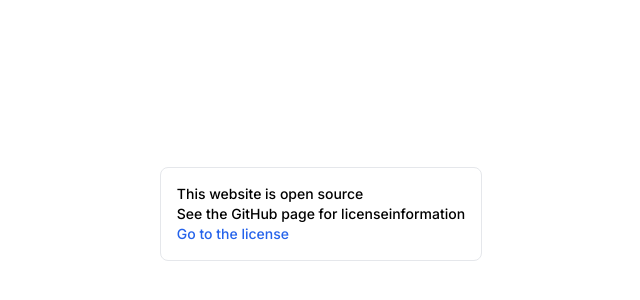
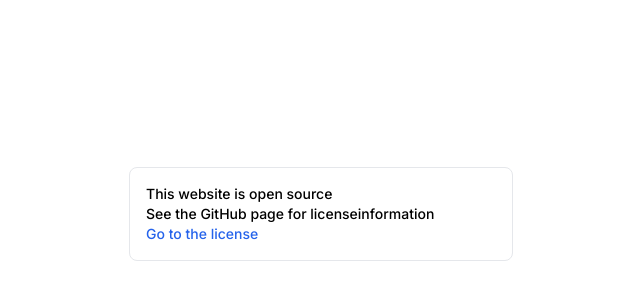
Before and after one commit to minagishl/google-account-permission-handler, a Next.js app: page /license in a window 1280 px wide. Shown: the part 186-486 px from the top of the page, without its empty margins (319-959 px from the left). Built offline with nearby package versions, Linux system fonts and the light colour scheme.

Commit message:
Change display size

```diff
--- a/src/app/license/page.tsx
+++ b/src/app/license/page.tsx
@@ -14,8 +14,7 @@ export default function License() {
 
   return (
     <Container>
-      <div>
-        <div className="border border-gray-200 p-4 rounded-lg space-y-4">
+      <div className="border border-gray-200 p-4 rounded-lg space-y-4 w-full max-w-sm">
         <p className="text-sm font-medium">
           This website is open source
           <br />
@@ -29,7 +28,6 @@ export default function License() {
           </button>
         </p>
       </div>
-      </div>
     </Container>
   );
 }
```
Lines whose indentation alone changed are shown as unchanged.
